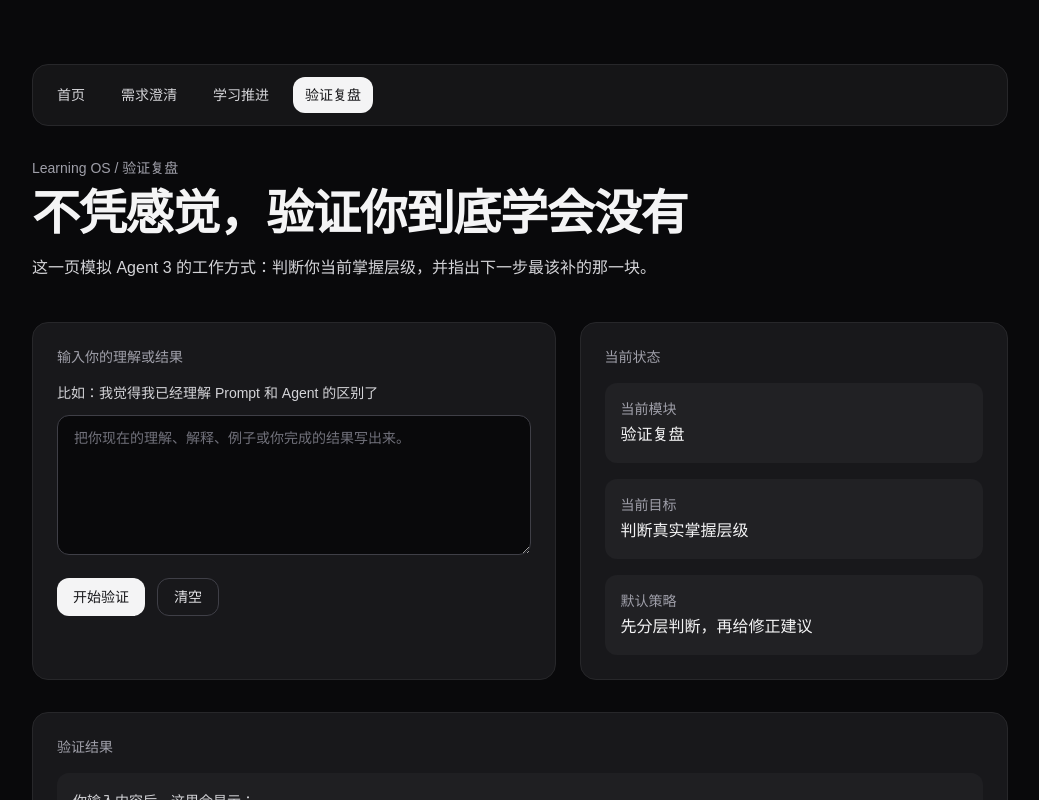
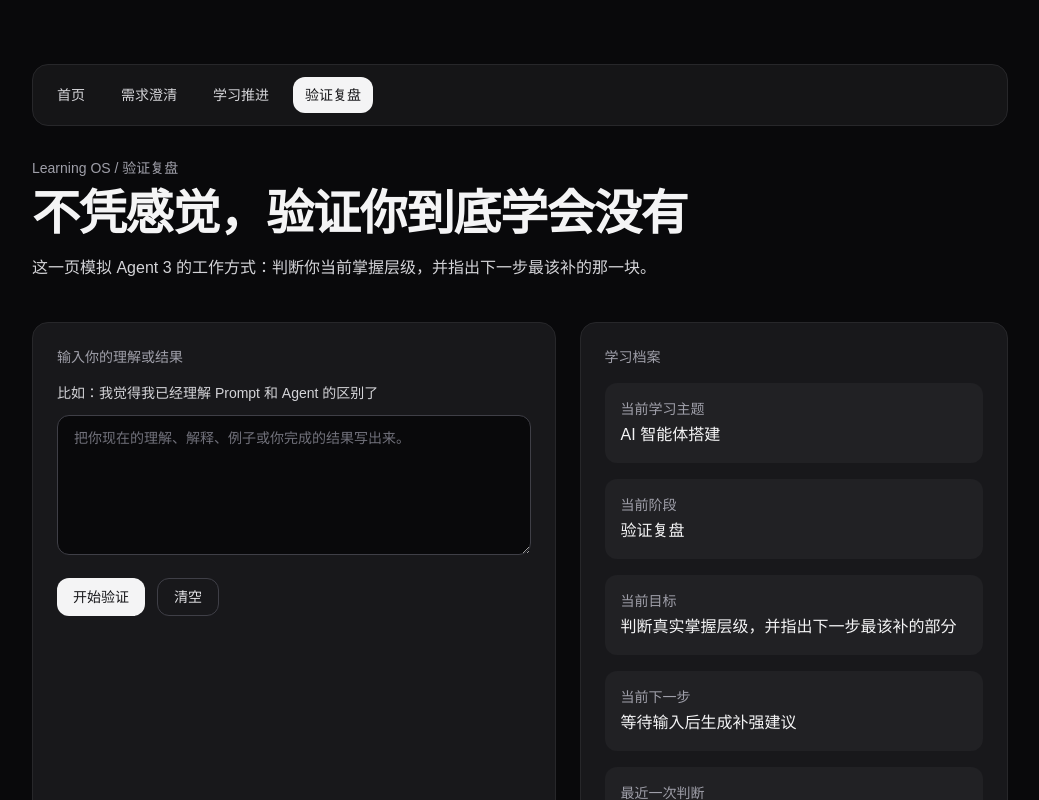
Before and after one commit to cungcantrieu-creator/learning-os, a Next.js app: page /learning-os/verify in a window 1280 px wide. Shown: the top 800 px of the page, without its empty margins (120-1159 px from the left). Built offline with nearby package versions, Linux system fonts and the light colour scheme.

Commit message:
fix pages with shared profile card

```diff
--- a/app/clarify/page.tsx
+++ b/app/clarify/page.tsx
@@ -2,6 +2,7 @@
 
 import { useMemo, useState } from "react";
 import TopNav from "@/components/top-nav";
+import LearningProfileCard from "@/components/learning-profile-card";
 
 function getClarifyResult(input: string) {
   const text = input.trim();
@@ -125,27 +126,13 @@ export default function ClarifyPage() {
             </div>
           </section>
 
-          <aside className="rounded-2xl border border-zinc-800 bg-zinc-900 p-6">
-            <div className="mb-4 text-sm text-zinc-400">当前状态</div>
-            <div className="space-y-4">
-              <div className="rounded-xl bg-zinc-800/60 p-4">
-                <div className="text-sm text-zinc-400">当前模块</div>
-                <div className="mt-1 font-medium">需求澄清</div>
-              </div>
-              <div className="rounded-xl bg-zinc-800/60 p-4">
-                <div className="text-sm text-zinc-400">当前目标</div>
-                <div className="mt-1 font-medium">
-                  把模糊学习意图压缩成清晰目标
-                </div>
-              </div>
-              <div className="rounded-xl bg-zinc-800/60 p-4">
-                <div className="text-sm text-zinc-400">下一步</div>
-                <div className="mt-1 font-medium">
-                  明确方向、动机与目标层级
-                </div>
-              </div>
-            </div>
-          </aside>
+          <LearningProfileCard
+            theme="待明确"
+            stage="需求澄清"
+            goal="把模糊学习意图压缩成清晰目标"
+            nextStep="明确方向、动机与目标层级"
+            latestResult={result ? result.understanding : "等待输入后生成澄清结果"}
+          />
         </div>
 
         <section className="mt-8 rounded-2xl border border-zinc-800 bg-zinc-900 p-6">
--- a/app/learn/page.tsx
+++ b/app/learn/page.tsx
@@ -2,6 +2,7 @@
 
 import { useMemo, useState } from "react";
 import TopNav from "@/components/top-nav";
+import LearningProfileCard from "@/components/learning-profile-card";
 
 function getLearnResult(input: string) {
   const text = input.trim();
@@ -119,23 +120,13 @@ export default function LearnPage() {
             </div>
           </section>
 
-          <aside className="rounded-2xl border border-zinc-800 bg-zinc-900 p-6">
-            <div className="mb-4 text-sm text-zinc-400">当前状态</div>
-            <div className="space-y-4">
-              <div className="rounded-xl bg-zinc-800/60 p-4">
-                <div className="text-sm text-zinc-400">当前模块</div>
-                <div className="mt-1 font-medium">学习推进</div>
-              </div>
-              <div className="rounded-xl bg-zinc-800/60 p-4">
-                <div className="text-sm text-zinc-400">当前目标</div>
-                <div className="mt-1 font-medium">定位卡点并给出下一步</div>
-              </div>
-              <div className="rounded-xl bg-zinc-800/60 p-4">
-                <div className="text-sm text-zinc-400">默认策略</div>
-                <div className="mt-1 font-medium">先缩小任务，再推进</div>
-              </div>
-            </div>
-          </aside>
+          <LearningProfileCard
+            theme="AI 智能体搭建"
+            stage={result ? result.stage : "学习推进"}
+            goal="识别当前卡点，并给出最小可执行下一步"
+            nextStep={result ? result.nextAction : "等待输入卡点后生成下一步"}
+            latestResult={result ? result.diagnosis : "等待输入后生成诊断结果"}
+          />
         </div>
 
         <section className="mt-8 rounded-2xl border border-zinc-800 bg-zinc-900 p-6">
--- a/app/verify/page.tsx
+++ b/app/verify/page.tsx
@@ -2,6 +2,7 @@
 
 import { useMemo, useState } from "react";
 import TopNav from "@/components/top-nav";
+import LearningProfileCard from "@/components/learning-profile-card";
 
 function getVerifyResult(input: string) {
   const text = input.trim();
@@ -138,23 +139,13 @@ export default function VerifyPage() {
             </div>
           </section>
 
-          <aside className="rounded-2xl border border-zinc-800 bg-zinc-900 p-6">
-            <div className="mb-4 text-sm text-zinc-400">当前状态</div>
-            <div className="space-y-4">
-              <div className="rounded-xl bg-zinc-800/60 p-4">
-                <div className="text-sm text-zinc-400">当前模块</div>
-                <div className="mt-1 font-medium">验证复盘</div>
-              </div>
-              <div className="rounded-xl bg-zinc-800/60 p-4">
-                <div className="text-sm text-zinc-400">当前目标</div>
-                <div className="mt-1 font-medium">判断真实掌握层级</div>
-              </div>
-              <div className="rounded-xl bg-zinc-800/60 p-4">
-                <div className="text-sm text-zinc-400">默认策略</div>
-                <div className="mt-1 font-medium">先分层判断，再给修正建议</div>
-              </div>
-            </div>
-          </aside>
+          <LearningProfileCard
+            theme="AI 智能体搭建"
+            stage="验证复盘"
+            goal="判断真实掌握层级，并指出下一步最该补的部分"
+            nextStep={result ? result.nextStep : "等待输入后生成补强建议"}
+            latestResult={result ? result.level : "等待输入后生成掌握层级判断"}
+          />
         </div>
 
         <section className="mt-8 rounded-2xl border border-zinc-800 bg-zinc-900 p-6">
--- /dev/null
+++ b/components/learning-profile-card.tsx
@@ -0,0 +1,48 @@
+type LearningProfileCardProps = {
+  theme: string;
+  stage: string;
+  goal: string;
+  nextStep: string;
+  latestResult: string;
+};
+
+export default function LearningProfileCard({
+  theme,
+  stage,
+  goal,
+  nextStep,
+  latestResult,
+}: LearningProfileCardProps) {
+  return (
+    <aside className="rounded-2xl border border-zinc-800 bg-zinc-900 p-6">
+      <div className="mb-4 text-sm text-zinc-400">学习档案</div>
+
+      <div className="space-y-4">
+        <div className="rounded-xl bg-zinc-800/60 p-4">
+          <div className="text-sm text-zinc-400">当前学习主题</div>
+          <div className="mt-1 font-medium text-zinc-100">{theme}</div>
+        </div>
+
+        <div className="rounded-xl bg-zinc-800/60 p-4">
+          <div className="text-sm text-zinc-400">当前阶段</div>
+          <div className="mt-1 font-medium text-zinc-100">{stage}</div>
+        </div>
+
+        <div className="rounded-xl bg-zinc-800/60 p-4">
+          <div className="text-sm text-zinc-400">当前目标</div>
+          <div className="mt-1 font-medium text-zinc-100">{goal}</div>
+        </div>
+
+        <div className="rounded-xl bg-zinc-800/60 p-4">
+          <div className="text-sm text-zinc-400">当前下一步</div>
+          <div className="mt-1 font-medium text-zinc-100">{nextStep}</div>
+        </div>
+
+        <div className="rounded-xl bg-zinc-800/60 p-4">
+          <div className="text-sm text-zinc-400">最近一次判断</div>
+          <div className="mt-1 font-medium text-zinc-100">{latestResult}</div>
+        </div>
+      </div>
+    </aside>
+  );
+}
```
